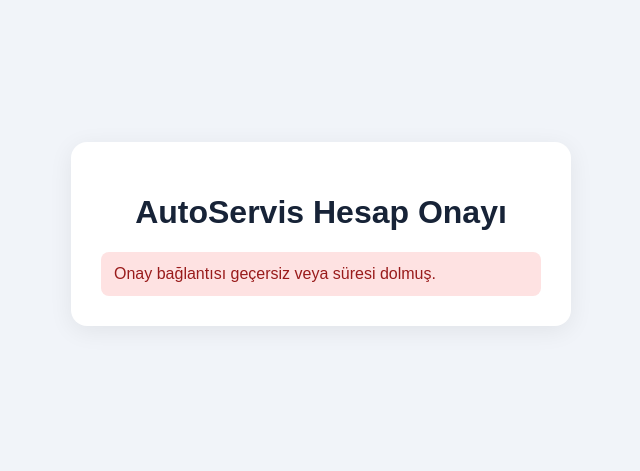
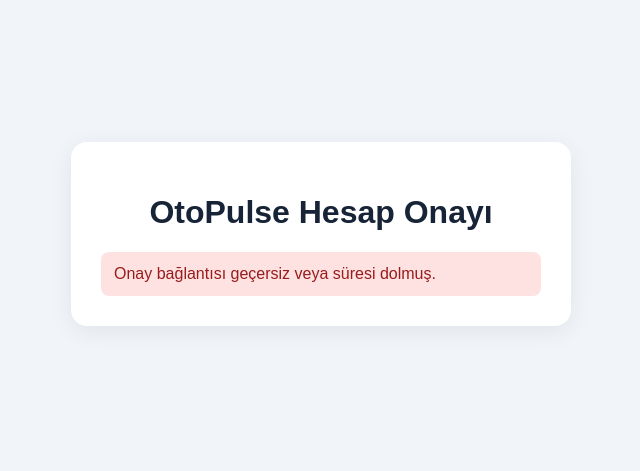
Before and after one commit to waledalzoubi/AutoServis, a Spring Boot app: page /hesap-onay in a window 1280 px wide. Shown: the part 166-637 px from the top of the page, without its empty margins (319-959 px from the left). Run offline with Spring Boot 4, Linux system fonts and the light colour scheme.

Commit message:
Rebrand app interface to OtoPulse

```diff
--- a/src/main/resources/templates/hesap-onay.html
+++ b/src/main/resources/templates/hesap-onay.html
@@ -3,7 +3,7 @@
 <head>
     <script defer src="/refresh-button.js?v=2"></script>
     <meta charset="UTF-8"><meta name="viewport" content="width=device-width, initial-scale=1">
-    <title>Hesap Onayı - AutoServis</title>
+    <title>Hesap Onayı - OtoPulse</title>
     <style>
         *{box-sizing:border-box}body{margin:0;min-height:100vh;display:grid;place-items:center;padding:20px;font-family:Arial,sans-serif;background:#f1f4f9;color:#172337}
         main{width:100%;max-width:500px;padding:30px;border-radius:16px;background:white;box-shadow:0 5px 25px #00000012}h1{text-align:center}
@@ -12,7 +12,7 @@
     </style>
 </head>
 <body><main>
-    <h1>AutoServis Hesap Onayı</h1>
+    <h1>OtoPulse Hesap Onayı</h1>
     <div class="err" th:if="${hata != null}" th:text="${hata}" role="alert"></div>
     <div th:if="${onaylandi != null}" class="ok" role="status">
         Hesap onaylandı. <span th:text="${eposta}"></span> adresi artık giriş yapabilir. Bu e-posta için sonraki girişlerde yeniden onay istenmeyecek.
@@ -20,7 +20,7 @@
     </div>
     <div th:if="${hata == null and onaylandi == null}">
         <p><strong th:text="${isletmeAdi}"></strong> işletmesi için <span th:text="${eposta}"></span> adresiyle hesap açma isteği var.</p>
-        <p>Bu hesabın AutoServis'e giriş yapmasına izin vermek için aşağıdaki düğmeye basın. Onay 24 saat boyunca geçerlidir.</p>
+        <p>Bu hesabın OtoPulse'e giriş yapmasına izin vermek için aşağıdaki düğmeye basın. Onay 24 saat boyunca geçerlidir.</p>
         <form action="/hesap-onay" method="post"><input type="hidden" name="token" th:value="${token}"><button type="submit">Hesabı onayla</button></form>
     </div>
 </main></body>
```
